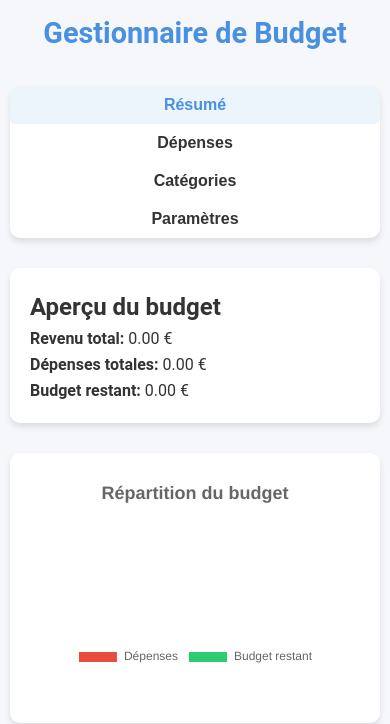
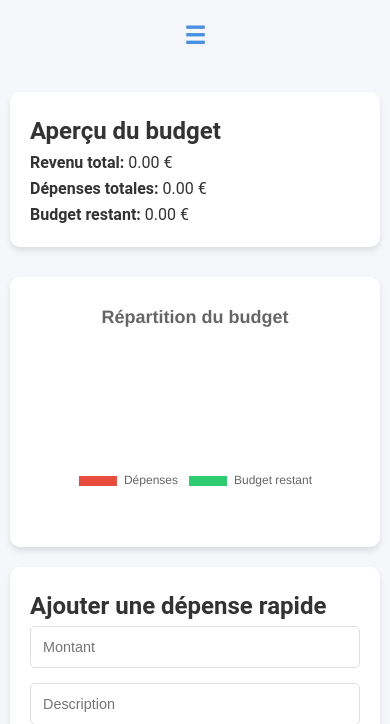
Before and after one commit to yblis/BudgetMasterPWA, a Flask app: page / in a window 390 px wide. Shown: the top 724 px of the page. Run offline with Flask 3, Linux system fonts and the light colour scheme; some libraries are stand-ins or nearby versions.

Commit message:
responsive mode

```diff
--- a/app.py
+++ b/app.py
@@ -132,6 +132,8 @@
 
         if next_date == today:
             send_notification(f"Recurring Expense: {expense['description']} - {expense['amount']} due today")
+        elif next_date == today + timedelta(days=1):
+            send_notification(f"Upcoming Expense: {expense['description']} - {expense['amount']} due tomorrow")
 
     # Check for low budget alert
     total_income = db.execute('SELECT SUM(amount) as total FROM income').fetchone()['total'] or 0
--- a/pyproject.toml
+++ b/pyproject.toml
@@ -9,6 +9,7 @@
 python = "^3.11"
 flask = "^3.0.3"
 pywebpush = "^2.0.0"
+py-vapid = "^1.9.1"
 
 
 [build-system]
--- a/static/css/styles.css
+++ b/static/css/styles.css
@@ -29,7 +29,9 @@
 }
 
 header {
-    text-align: center;
+    display: flex;
+    justify-content: space-between;
+    align-items: center;
     margin-bottom: 30px;
 }
 
@@ -37,6 +39,15 @@
     font-size: 2.5rem;
     font-weight: 700;
     color: var(--primary-color);
+}
+
+.hamburger-menu {
+    display: none;
+    background: none;
+    border: none;
+    font-size: 1.5rem;
+    color: var(--primary-color);
+    cursor: pointer;
 }
 
 nav {
@@ -175,13 +186,35 @@
         font-size: 2rem;
     }
 
+    .hamburger-menu {
+        display: block;
+    }
+
     nav {
-        flex-wrap: wrap;
+        display: none;
+        flex-direction: column;
+        position: absolute;
+        top: 70px;
+        left: 0;
+        right: 0;
+        background-color: var(--card-background);
+        box-shadow: 0 4px 6px rgba(0, 0, 0, 0.1);
+        z-index: 1000;
+    }
+
+    nav.active {
+        display: flex;
     }
 
     .tab-button {
-        flex: 1 0 50%;
-        text-align: center;
+        width: 100%;
+        text-align: left;
+        padding: 15px;
+        border-bottom: 1px solid var(--border-color);
+    }
+
+    .tab-button:last-child {
+        border-bottom: none;
     }
 
     .grid-container {
@@ -191,16 +224,15 @@
     #expense-chart {
         height: 250px;
     }
+
+    h1 {
+        display: none;
+    }
 }
 
 @media (max-width: 480px) {
     h1 {
         font-size: 1.8rem;
-    }
-
-    .tab-button {
-        flex: 1 0 100%;
-        padding: 10px;
     }
 
     input, select, button {
--- a/templates/index.html
+++ b/templates/index.html
@@ -12,8 +12,9 @@
     <div id="app">
         <header>
             <h1>Gestionnaire de Budget</h1>
+            <button id="hamburger-menu" class="hamburger-menu">&#9776;</button>
         </header>
-        <nav>
+        <nav id="main-nav" class="main-nav">
             <button class="tab-button active" data-tab="summary-tab">Résumé</button>
             <button class="tab-button" data-tab="expenses-tab">Dépenses</button>
             <button class="tab-button" data-tab="categories-tab">Catégories</button>
```
Also changed, not shown: generate_vapid_keys.py (added, +7 -0 lines), static/js/app.js (+67 -0 lines), 2 other files.
